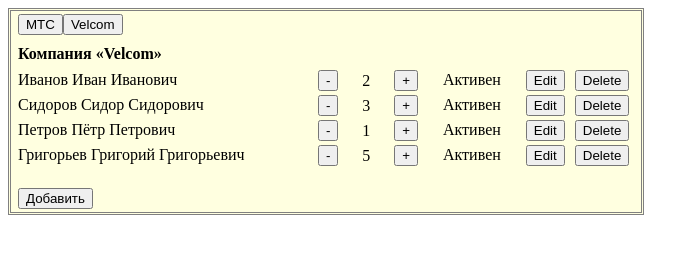
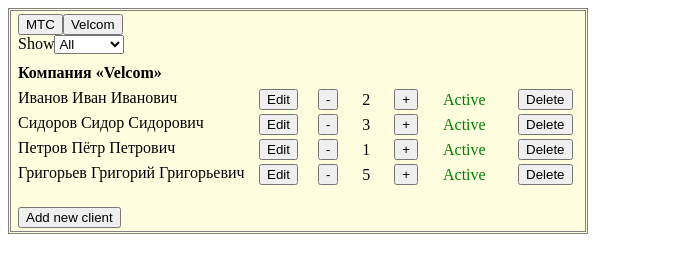
Before and after one commit to AngelinaPanteley/FD3-Panteley, a React app in the folder Mobile/: page / in a window 1280 px wide. Shown: the whole page, without its empty margins (0-699 px from the left). Built offline with nearby package versions, Linux system fonts and the light colour scheme.

Commit message:
add filter, functionality for adding new client, editing balance

```diff
--- a/Mobile/components/MobileClient.css
+++ b/Mobile/components/MobileClient.css
@@ -1,6 +1,8 @@
 div.MobileClient
 {
   padding: 2px 0;
+  display: flex;
+  align-items: center;
 }
 
 .MobileClientBalance
@@ -11,7 +13,7 @@ div.MobileClient
   justify-content: space-between;
 }
 
-.MobileClientFIO
+.MobileClientFio
 {
   display: inline-flex;
   width: 300px;
@@ -19,6 +21,20 @@ div.MobileClient
   justify-content: space-between;
   box-sizing: border-box;
   align-items: center;
+}
+
+.MobileClientFioForm {
+  display: inline-flex;
+}
+
+.MobileClientFioForm input {
+  width: 30%;
+}
+
+.MobileClientFioContainer {
+  display: inline-flex;
+  justify-content: space-between;
+  width: 100%;
 }
 
 .MobileClientActions {
@@ -33,4 +49,13 @@ div.MobileClient
 .MobileClientStatus {
   display: inline-block;
   margin-left: 25px;
+  width: 50px;
 }
+
+.MobileClientStatusActive {
+  color: green;
+}
+
+.MobileClientStatusBlocked {
+  color: red;
+}
--- a/Mobile/components/MobileClient.js
+++ b/Mobile/components/MobileClient.js
@@ -11,9 +11,17 @@ class MobileClient extends React.PureComponent {
       fam: PropTypes.string.isRequired,
       im: PropTypes.string.isRequired,
       otch: PropTypes.string.isRequired,
-      balance: PropTypes.number.isRequired
+      balance: PropTypes.number.isRequired,
+      isEdit: PropTypes.bool,
+      isShown: PropTypes.bool.isRequired,
     }),
   };
+
+  static defaultProps = {
+    client: {
+      isEdit: false,
+    }
+  }
 
   state = {
     FIO: {
@@ -23,51 +31,113 @@ class MobileClient extends React.PureComponent {
     },
     balance: this.props.client.balance,
     isActive: this.props.client.balance >= 0,
+    isEdit: this.props.client.isEdit,
   };
 
   componentWillReceiveProps = (newProps) => {
-    console.log("MobileClient id="+newProps.client.id+" componentWillReceiveProps");
+    const FIO = this.state.FIO;
+    const newClient = newProps.client;
+    if (FIO.fam !== newClient.fam || FIO.im !== newClient.im || FIO.otch !== newClient.otch) {
+      this.setState({
+        FIO: {
+          fam: newClient.fam,
+          im: newClient.im,
+          otch: newClient.otch,
+        },
+        isEdit: false,
+      });
+    }
 
-    this.setState({ FIO:{
-      fam: newProps.client.fam,
-      im: newProps.client.im,
-      otch: newProps.client.otch,
-    }, balance: newProps.client.balance });
+    if (this.state.balance !== newClient.balance) {
+      this.setState({
+        balance: newProps.client.balance,
+        isActive: newProps.client.balance >= 0,
+      });
+    }
   };
 
   deleteHandle = () => {
-    console.log('deleteHandle')
     this.props.onDelete(this.props.client.id);
+  }
+
+  editButtonHandle = () => {
+    this.setState({ isEdit: true });
+  }
+
+  increaseBalance = () => {
+    this.props.onBalanceChange(this.props.client.id, ++this.state.balance);
+    if (this.state.balance === 0) {
+      this.setState({
+        isActive: true,
+      });
+    }
+  }
+
+  decreaseBalance = () => {
+    this.props.onBalanceChange(this.props.client.id, --this.state.balance);
+    if (this.state.balance === -1) {
+      this.setState({
+        isActive: false,
+      });
+    }
+  }
+
+  saveForm = (e) => {
+    e.preventDefault();
+    const form = e.target;
+    const FIO = {
+      fam: form.fam.value,
+      im: form.im.value,
+      otch: form.otch.value,
+    };
+    this.props.onFIOChange(this.props.client.id, FIO);
+    this.setState({ isEdit: false });
   }
 
   render() {
 
-    console.log("MobileClient id="+this.props.client.id+" render");
+    console.log("MobileClient id=" + this.props.client.id + " render");
     const FIO = this.state.FIO;
-
     return (
-      <div className='MobileClient'>
-        <div className='MobileClientFIO'>
-          <span>{FIO.fam+" "+FIO.im+" "+FIO.otch}</span>
+      <div>
+        {
+          this.props.client.isShown && <div className='MobileClient'>
+            <div className='MobileClientFio'>
+              {
+                this.state.isEdit
+                  ?
+                  <form onSubmit={this.saveForm} className="MobileClientFioForm">
+                    <input type="text" defaultValue={FIO.fam} name="fam" />
+                    <input type="text" defaultValue={FIO.im} name="im" />
+                    <input type="text" defaultValue={FIO.otch} name="otch" />
+                    <input type="submit" value="Save" />
+                  </form>
+                  :
+                  <div className="MobileClientFioContainer">
+                    <span>{FIO.fam + " " + FIO.im + " " + FIO.otch}</span>
+                    <button onClick={this.editButtonHandle}>Edit</button>
+                  </div>
+              }
             </div>
             <div className='MobileClientBalance'>
-          <button>-</button>
+              <button onClick={this.decreaseBalance}>-</button>
               <span>{this.state.balance}</span>
-          <button>+</button>
+              <button onClick={this.increaseBalance}>+</button>
             </div>
             <div className='MobileClientStatus'>
               {
                 this.state.isActive
                   ?
-            'Активен'
+                  <span className='MobileClientStatusActive'>Active</span>
                   :
-            'Заблокирован'
+                  <span className='MobileClientStatusBlocked'>Blocked</span>
               }
             </div>
             <div className='MobileClientActions'>
-          <button>Edit</button>
               <button onClick={this.deleteHandle}>Delete</button>
             </div>
+          </div>
+        }
       </div>
     );
 
--- a/Mobile/components/MobileClients.js
+++ /dev/null
@@ -1,39 +0,0 @@
-import React from 'react';
-import PropTypes from 'prop-types';
-
-import MobileClient from './MobileClient';
-
-class MobileClients extends React.PureComponent {
-
-  static propTypes = {
-    clients:PropTypes.arrayOf(
-      PropTypes.shape({
-        id: PropTypes.number.isRequired,
-        fam: PropTypes.string.isRequired,
-        im: PropTypes.string.isRequired,
-        otch: PropTypes.string.isRequired,
-        balance: PropTypes.number.isRequired,
-      })
-    ),
-  };
-
-  render() {
-
-    console.log("MobileCompany render");
-
-    return (
-        <div>
-        {
-            this.props.clients.map( client => {
-                return <MobileClient key={client.id} client={client} onDelete={this.props.onDelete}/>
-            })
-        }
-        </div>
-    )
-    ;
-
-  }
-
-}
-
-export default MobileClients;
--- a/Mobile/components/MobileCompany.js
+++ b/Mobile/components/MobileCompany.js
@@ -1,7 +1,7 @@
 import React from 'react';
 import PropTypes from 'prop-types';
 
-import MobileClients from './MobileClients';
+import MobileClient from './MobileClient';
 
 import './MobileCompany.css';
 
@@ -9,7 +9,7 @@ class MobileCompany extends React.PureComponent {
 
   static propTypes = {
     name: PropTypes.string.isRequired,
-    clients:PropTypes.arrayOf(
+    clients: PropTypes.arrayOf(
       PropTypes.shape({
         id: PropTypes.number.isRequired,
         fam: PropTypes.string.isRequired,
@@ -22,74 +22,160 @@ class MobileCompany extends React.PureComponent {
 
   state = {
     name: this.props.name,
-    clients: this.props.clients,
+    clients: this.props.clients.map((c) => {
+      c.isShown = true;
+      return c;
+    }),
   };
 
   setName = (e) => {
-    this.setState({name:e.target.value});
+    this.setState({ name: e.target.value });
   };
 
-  setClientBalance = (clientId,newBalance) => {
-    let changed=false;
-    let newClients=[...this.state.clients];
-    newClients.forEach( (c,i) => {
-      if ( c.id==clientId ) {
-        let newClient={...c};
-        newClient.balance=newBalance;
-        newClients[i]=newClient;
-        changed=true;
+  setClientBalance = (clientId, newBalance) => {
+    let changed = false;
+    let newClients = [...this.state.clients];
+    newClients.forEach((c, i) => {
+      if (c.id == clientId) {
+        let newClient = { ...c };
+        newClient.balance = newBalance;
+        newClients[i] = newClient;
+        changed = true;
       }
-    } );
-    if ( changed )
-      this.setState({clients:newClients});
+    });
+    if (changed)
+      this.setState({ clients: newClients });
   };
 
-  setClientFIO = (clientId,newFIO) => {
-    let changed=false;
-    let newClients=[...this.state.clients];
-    newClients.forEach( (c,i) => {
-      if ( c.id==clientId && (c.fam!==FIO.fam || c.im!==FIO.im || c.otch!==FIO.otch )) {
-        let newClient={...c};
-        newClient.fam=FIO.fam;
-        newClient.im=FIO.im;
-        newClient.otch=FIO.otch;
-        newClients[i]=newClient;
-        changed=true;
+  setClientFIO = (clientId, newFIO) => {
+    let changed = false;
+    let newClients = [...this.state.clients];
+
+    newClients.forEach((c, i) => {
+      if (c.id == clientId && (c.fam !== newFIO.fam || c.im !== newFIO.im || c.otch !== newFIO.otch)) {
+        let newClient = { ...c };
+        newClient.fam = newFIO.fam;
+        newClient.im = newFIO.im;
+        newClient.otch = newFIO.otch;
+        newClients[i] = newClient;
+        changed = true;
       }
-    } );
-    if ( changed )
-      this.setState({clients:newClients});
+    });
+    if (changed)
+      this.setState({ clients: newClients });
   };
 
   deleteClient = (clientId) => {
-    let newClients=[...this.state.clients];
-    newClients.forEach( (c,i) => {
-      if ( c.id==clientId ) {
+    let newClients = [...this.state.clients];
+    newClients.forEach((c, i) => {
+      if (c.id == clientId) {
         newClients.splice(i, 1);
         return;
       }
-    } );
-    this.setState({clients:newClients});
+    });
+    this.setState({ clients: newClients });
+  };
+
+  addClient = () => {
+    const currentClients = this.state.clients;
+    const newClientId = currentClients[currentClients.length - 1].id + 1;
+    const newClients = [...this.state.clients];
+    const newClient = {
+      id: newClientId,
+      fam: '',
+      im: '',
+      otch: '',
+      balance: 0,
+      isEdit: true,
+    }
+    newClients.push(newClient);
+    this.setState({ clients: newClients });
+  }
+
+  filterClients = (e) => {
+    const newFilter = e.target.value;
+    if (newFilter !== this.state.filter) {
+      let newClients = [...this.state.clients];
+      let changed = false;
+
+      const changeFlag = (c, i, flagValue) => {
+        const newClient = { ...c };
+        newClient.isShown = flagValue;
+        newClients[i] = newClient;
+        changed = true;
+      };
+
+      if (newFilter === 'all') {
+        newClients.forEach((c, i) => {
+          if (!c.isShown) {
+            changeFlag(c, i, true);
+          }
+        });
+      } else if (newFilter === 'active') {
+        newClients.forEach((c, i) => {
+          if (c.balance >= 0 && !c.isShown) {
+            changeFlag(c, i, true);
+          } else if (c.balance < 0 && c.isShown) {
+            changeFlag(c, i, false);
+          }
+        });
+      } else if (newFilter === 'blocked') {
+        newClients.forEach((c, i) => {
+          if (c.balance >= 0 && c.isShown) {
+            changeFlag(c, i, false);
+          } else if (c.balance < 0 && !c.isShown) {
+            changeFlag(c, i, true);
+          }
+        });
+      }
+
+      this.setState({
+        filter: newFilter,
+      });
+
+      if (changed) {
+        this.setState({
+          clients: newClients,
+        });
+      }
+    }
   }
 
   render() {
 
     console.log("MobileCompany render");
 
+    const clients = this.state.clients.map(client => {
+      return <MobileClient key={client.id}
+        client={client}
+        onDelete={this.deleteClient}
+        onFIOChange={this.setClientFIO}
+        onBalanceChange={this.setClientBalance} />
+    });
+
     return (
       <div className='MobileCompany'>
         <div className="MobileCompanyChangeTitle">
           <input type="button" value="МТС" onClick={this.setName} />
           <input type="button" value="Velcom" onClick={this.setName} />
+          <div className="NameMobileCompanyFilter">
+            <label htmlFor="filter">Show</label>
+            <select id="filter" value={this.state.filter} onChange={this.filterClients}>
+              <option value="all">All</option>
+              <option value="active">Active</option>
+              <option value="blocked">Blocked</option>
+            </select>
+          </div>
         </div>
         <div className='MobileCompanyName'>Компания &laquo;{this.state.name}&raquo;</div>
         <div className='MobileCompanyClients'>
-          <MobileClients clients = {this.state.clients} onDelete={this.deleteClient}/>
+          {clients}
         </div>
-        <button className="MobileNewClientButton">Добавить</button>
+        <button className="MobileNewClientButton" onClick={this.addClient}>
+          Add new client
+        </button>
       </div>
-    )
-    ;
+    );
 
   }
 
```
Also changed, not shown: 1 other file. Lines whose indentation alone changed are shown as unchanged.
